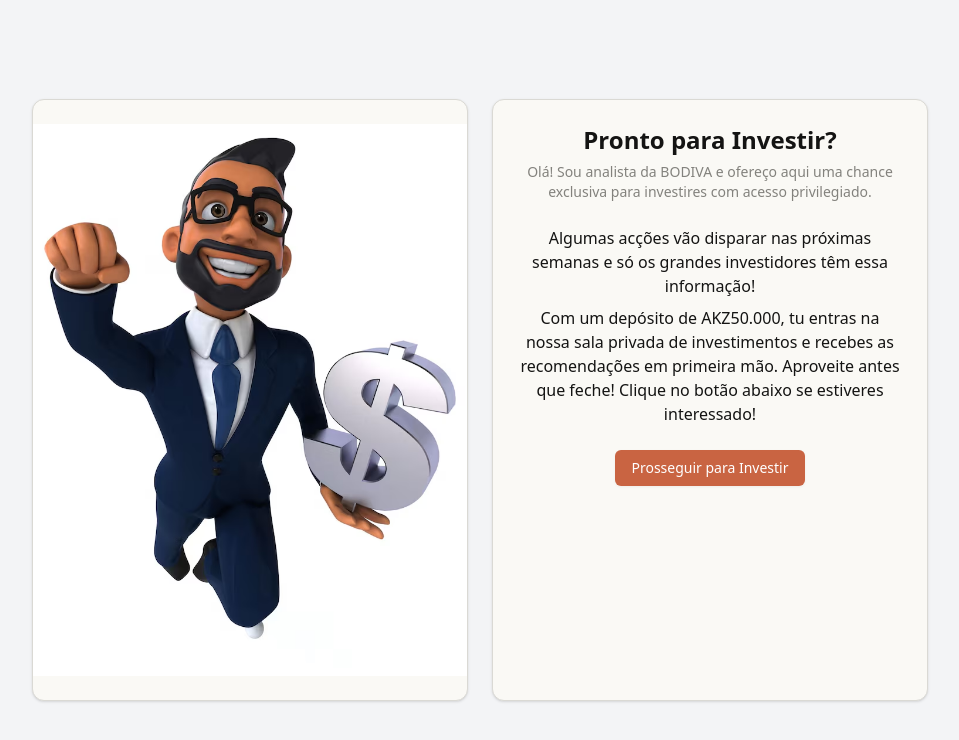
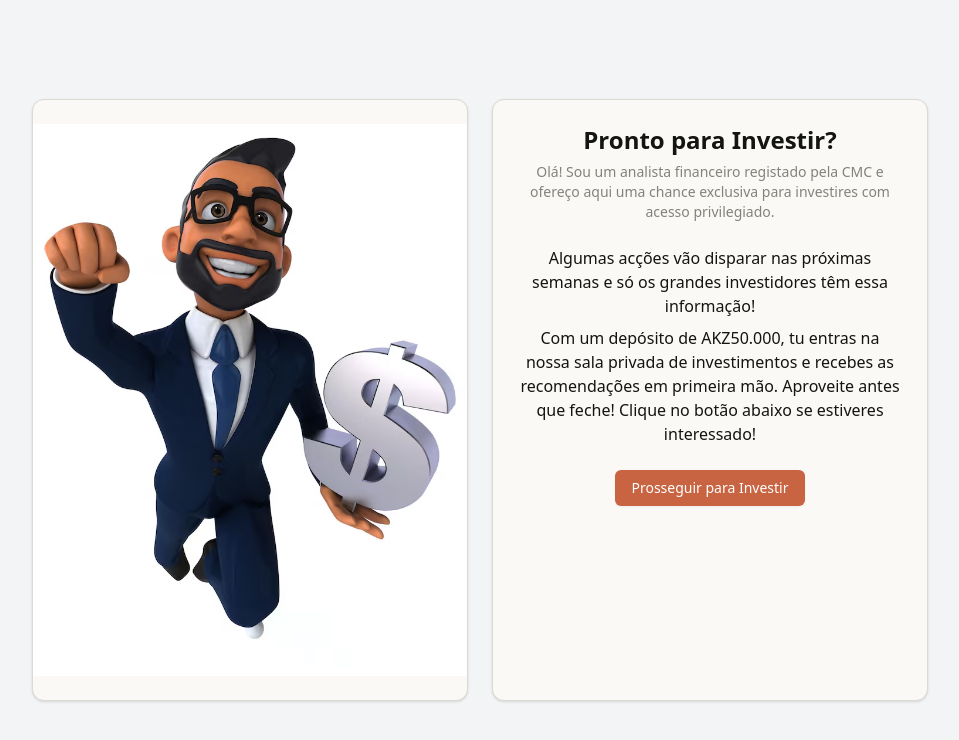
Before and after one commit to lutherpy/burla-financeira, a Next.js app: page / in a window 1280 px wide. Shown: the top 740 px of the page, without its empty margins (160-1119 px from the left). Built offline with nearby package versions, Linux system fonts and the light colour scheme; no server answers.

Commit message:
text imp

```diff
--- a/app/layout.tsx
+++ b/app/layout.tsx
@@ -18,9 +18,8 @@ const outfit = Outfit({
 });
 
 export const metadata: Metadata = {
-  title: "Sirius Model",
-  description:
-    "Modelo para aplicações do Sector de Desenvolvimento de Sistemas Aplicacionais",
+  title: "CMC Investe",
+  description: "Sistema de Investimento",
 };
 
 export default async function RootLayout({
--- a/components/investment-prompt.tsx
+++ b/components/investment-prompt.tsx
@@ -26,8 +26,8 @@ export default function InvestmentPrompt() {
         <CardHeader className="text-center">
           <CardTitle className="text-2xl">Pronto para Investir?</CardTitle>
           <CardDescription>
-            Olá! Sou analista da BODIVA e ofereço aqui uma chance exclusiva para
-            investires com acesso privilegiado.
+            Olá! Sou um analista financeiro registado pela CMC e ofereço aqui
+            uma chance exclusiva para investires com acesso privilegiado.
           </CardDescription>
         </CardHeader>
         <CardContent className="text-center space-y-2">
--- a/components/investment/bank-details-form.tsx
+++ b/components/investment/bank-details-form.tsx
@@ -276,7 +276,7 @@ export default function BankDetailsWizard() {
                   />
                   <FormItem>
                     <FormLabel>Referência de Pagamento</FormLabel>
-                    <div className="flex gap-2">
+                    {/* <div className="flex gap-2">
                       <Input
                         readOnly
                         value={paymentReference || "Clique em Gerar Referência"}
@@ -290,7 +290,7 @@ export default function BankDetailsWizard() {
                       >
                         Gerar Referência
                       </Button>
-                    </div>
+                    </div> */}
                     {paymentReference && (
                       <div className="flex items-center gap-2 text-sm text-muted-foreground mt-1">
                         <span>
@@ -340,7 +340,7 @@ export default function BankDetailsWizard() {
                   ) : (
                     <>
                       <IconMoneybagPlus className="w-100 h-4 w-4 mr-2" />
-                      Investir
+                      Clique para Investir
                     </>
                   )}
                 </Button>
```
